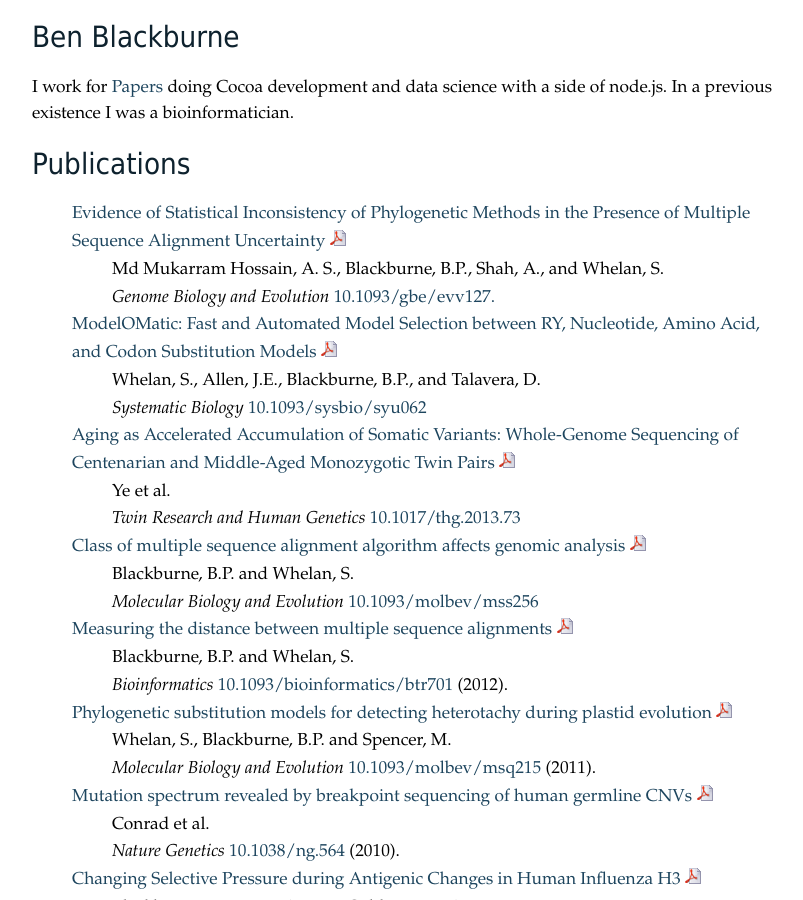
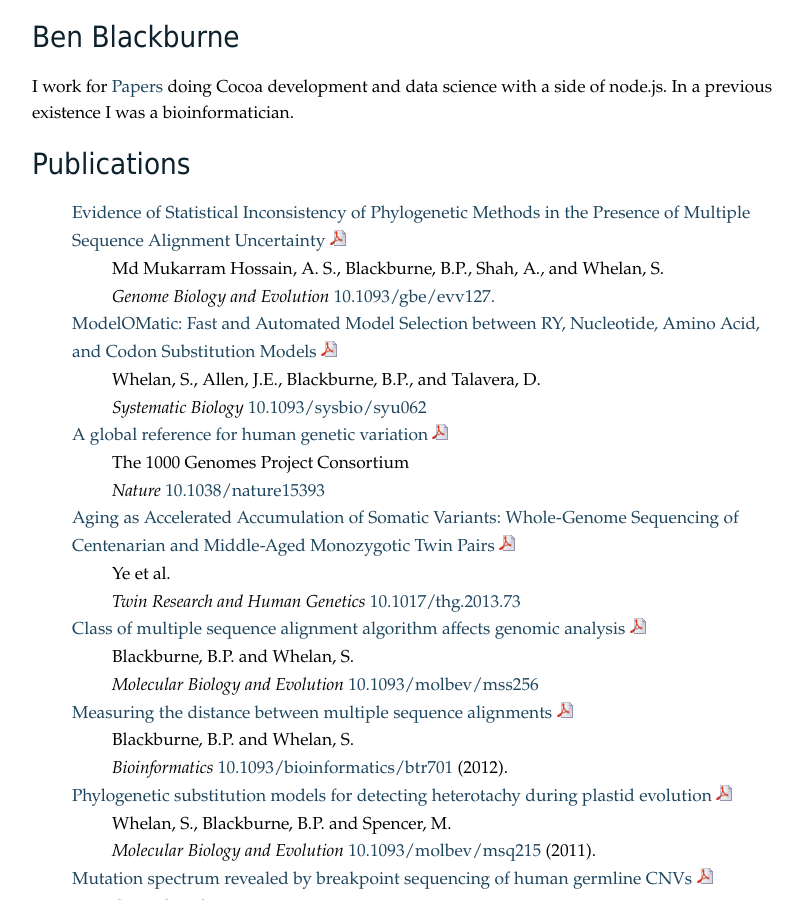
Before and after one commit to benb/benb.github.com, a Jekyll site: the page built from index.md, in a window 1280 px wide and 900 px high. Shown: the whole window, without its empty margins (233-1036 px from the left). Built offline with Jekyll 4.4.1, drawn with Linux system fonts in a browser that asks for light colours; a style sheet for code colours, icons or effects is not loaded.

Commit message:
1000 genomes

```diff
--- a/index.md
+++ b/index.md
@@ -17,6 +17,9 @@ Publications
 -   [ModelOMatic: Fast and Automated Model Selection between RY, Nucleotide, Amino Acid, and Codon Substitution Models](http://dx.doi.org/10.1093/sysbio/syu062) [![](/icons/pdf.png)](http://sysbio.oxfordjournals.org/content/early/2014/10/07/sysbio.syu062.full.pdf)
     -   Whelan, S., Allen, J.E., Blackburne, B.P., and Talavera, D.
     -   *Systematic Biology* [10.1093/sysbio/syu062](http://dx.doi.org/10.1093/sysbio/syu062)
+-   [A global reference for human genetic variation](http://dx.doit.org/10.1038/nature15393) [![](/icons/pdf.png)](http://www.nature.com/nature/journal/v526/n7571/pdf/nature15393.pdf)
+    -   The 1000 Genomes Project Consortium
+    -   *Nature* [10.1038/nature15393](http://dx.doi.org/10.1038/nature15393)
 -   [Aging as Accelerated Accumulation of Somatic Variants: Whole-Genome Sequencing of Centenarian and Middle-Aged Monozygotic Twin Pairs](http://dx.doi.org/10.1017/thg.2013.73) [![](/icons/pdf.png)](http://journals.cambridge.org/download.php?file=%2FTHG%2FTHG16_06%2FS183242741300073Xa.pdf&code=de031fc8e442abb0954f7b01a59f9543)
     -   Ye et al.
     -   *Twin Research and Human Genetics* [10.1017/thg.2013.73](http://dx.doi.org/10.1017/thg.2013.73)
```
